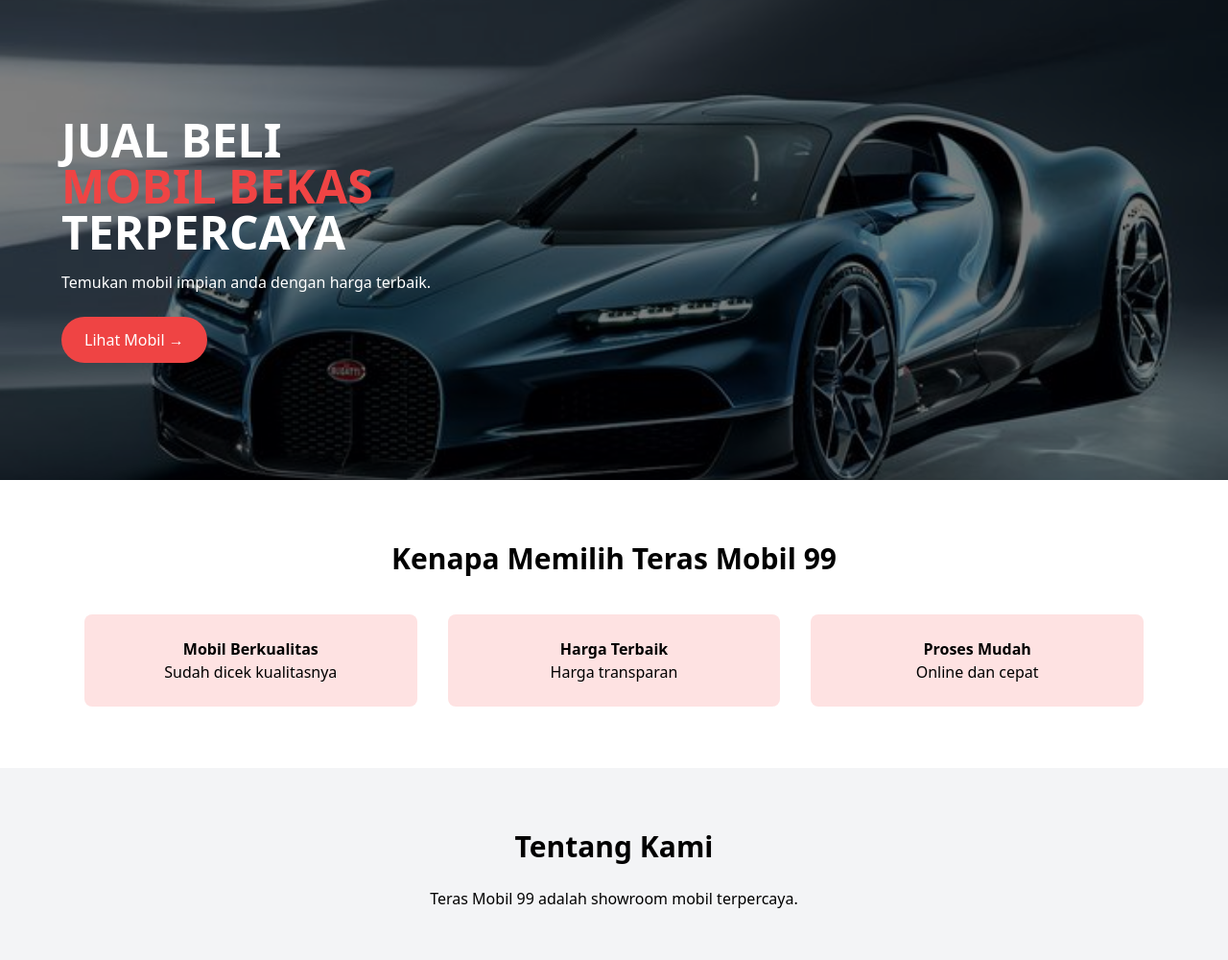
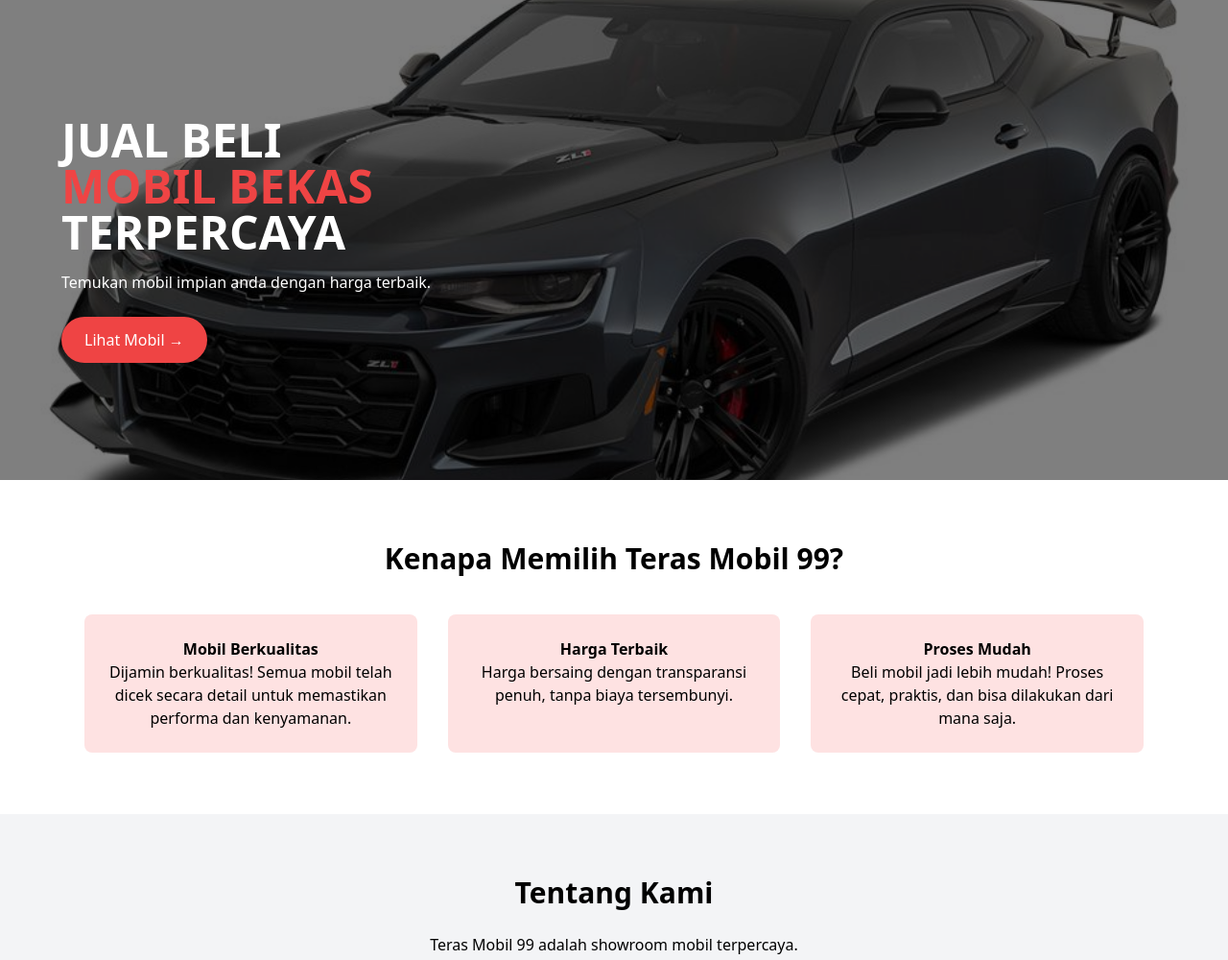
Before and after one commit to asep-creator/UTS_pemweb, a PHP site: page / in a window 1280 px wide. Shown: the part 112-1112 px from the top of the page at 96% size. Run offline with PHP 8.4, Linux system fonts and the light colour scheme; some libraries are stand-ins or nearby versions.

Commit message:
update beranda

```diff
--- a/index.php
+++ b/index.php
@@ -1,4 +1,7 @@
-<?php include "koneksi.php"; ?>
+<?php
+include "koneksi.php";
+?>
+
 <!DOCTYPE html>
 <html lang="id">
 <head>
@@ -34,7 +37,7 @@ Beranda
 </a>
 
 <a href="galeri.php" class="hover:text-red-500">Galeri</a>
-<a href="#tentang" class="hover:text-red-500">Tentang</a>
+<a href="tentang.php" class="hover:text-red-500">Tentang</a>
 
 <?php if (!isset($_SESSION['login'])): ?>
 <a href="login.php" class="bg-blue-500 text-white px-4 py-2 rounded">
@@ -53,7 +56,7 @@ Masuk
 <!-- HERO -->
 <section class="relative min-h-[500px] flex items-end md:items-center">
 
-<img src="assets/mobil.jpg"
+<img src="assets/mobil1.jpg"
 class="absolute inset-0 w-full h-full object-cover">
 
 <div class="absolute inset-0 bg-black/50"></div>
@@ -83,24 +86,24 @@ Lihat Mobil →
 <div class="max-w-6xl mx-auto px-6 text-center">
 
 <h3 class="text-3xl font-bold mb-10">
-Kenapa Memilih Teras Mobil 99
+Kenapa Memilih Teras Mobil 99?
 </h3>
 
 <div class="grid md:grid-cols-3 gap-8">
 
 <div class="p-6 bg-red-100 rounded-lg">
 <h4 class="font-bold">Mobil Berkualitas</h4>
-<p>Sudah dicek kualitasnya</p>
+<p>Dijamin berkualitas! Semua mobil telah dicek secara detail untuk memastikan performa dan kenyamanan.</p>
 </div>
 
 <div class="p-6 bg-red-100 rounded-lg">
 <h4 class="font-bold">Harga Terbaik</h4>
-<p>Harga transparan</p>
+<p>Harga bersaing dengan transparansi penuh, tanpa biaya tersembunyi.</p>
 </div>
 
 <div class="p-6 bg-red-100 rounded-lg">
 <h4 class="font-bold">Proses Mudah</h4>
-<p>Online dan cepat</p>
+<p>Beli mobil jadi lebih mudah! Proses cepat, praktis, dan bisa dilakukan dari mana saja.</p>
 </div>
 
 </div>
```
Also changed, not shown: assets/mobil1.jpg (added).
